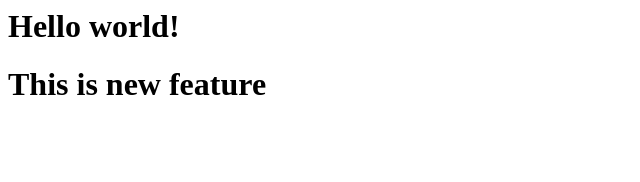
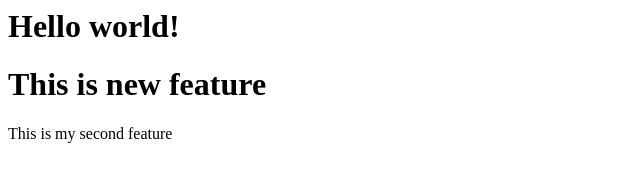
Before and after one commit to dwivedishruti17/gitDemo, a plain HTML site: page index.html in a window 1280 px wide. Shown: the whole page, without its empty margins (0-640 px from the left). Drawn offline with Linux system fonts and the light colour scheme.

Commit message:
Add second feature

```diff
--- a/index.html
+++ b/index.html
@@ -1,2 +1,3 @@
 <h1>Hello world!</h1>
 <h1>This is new feature</h1>
+<p>This is my second feature</p>
```
